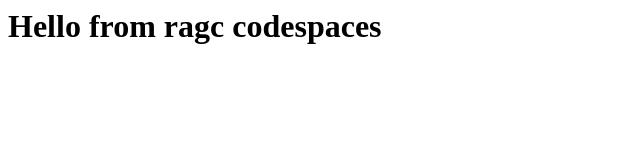
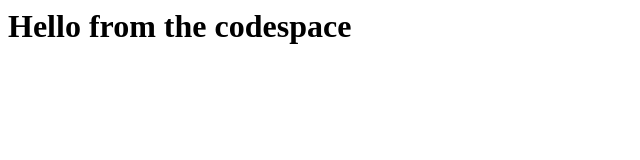
Before and after one commit to ralarcon/codespaces-lp, a plain HTML site: page index.html in a window 1280 px wide. Shown: the whole page, without its empty margins (0-640 px from the left). Drawn offline with Linux system fonts and the light colour scheme.

Commit message:
Adding hello from the codespace

```diff
--- a/index.html
+++ b/index.html
@@ -1,3 +1,3 @@
 <html>
-  <h1>Hello from ragc codespaces</h1>
+  <h1>Hello from the codespace</h1>
 </html>
```
